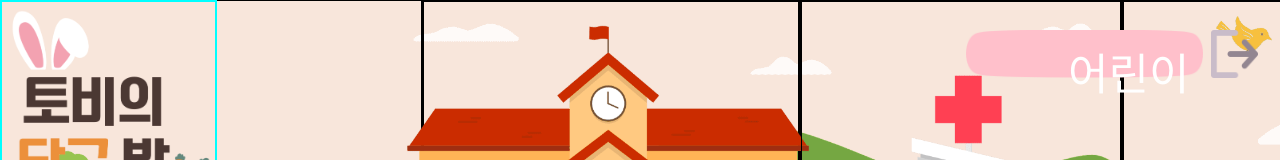
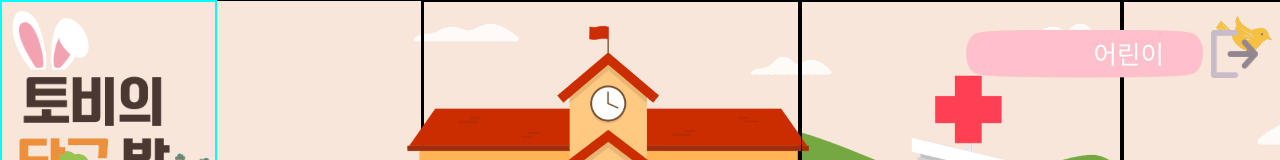
Before and after one commit to KimDohaAcc/Toby-carrot-garden, a React (Vite) app in the folder frontend/toby/: page /main in a window 1280 px wide. Shown: the top 160 px of the page. Built offline with nearby package versions, Linux system fonts and the light colour scheme; a web font is replaced by a local one.

Commit message:
:art: Feat: 메인페이지 이름 디자인 수정

```diff
--- a/frontend/toby/src/pages/MainPage.tsx
+++ b/frontend/toby/src/pages/MainPage.tsx
@@ -172,12 +172,12 @@ const LogoutButton = styled.img`
 `;
 const UserName = styled.div`
   position: absolute;
-  top: 7%; /* 필요에 따라 조정 */
+  top: 6%;
   left: 3%;
   transform: translateX(-50%);
-  color: #ffffff; /* 텍스트 색상 */
-  font-size: 44px; /* 텍스트 크기 */
-  z-index: 1; /* UserButton 이미지 위에 표시되도록 함 */
+  color: #ffffff;
+  font-size: calc(2vw); /* 기본 텍스트 크기를 반응형으로 설정 */
+  z-index: 1;
 `;
 
 const Area4 = styled.div`
```
